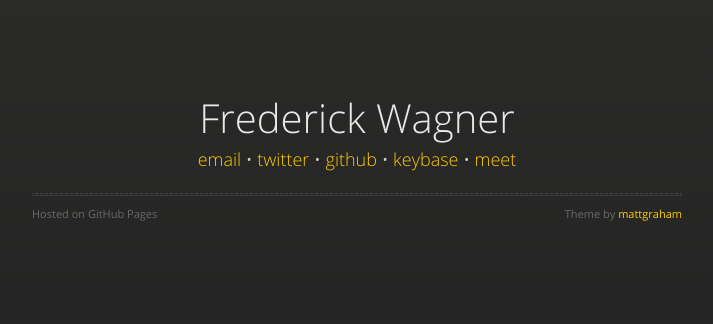
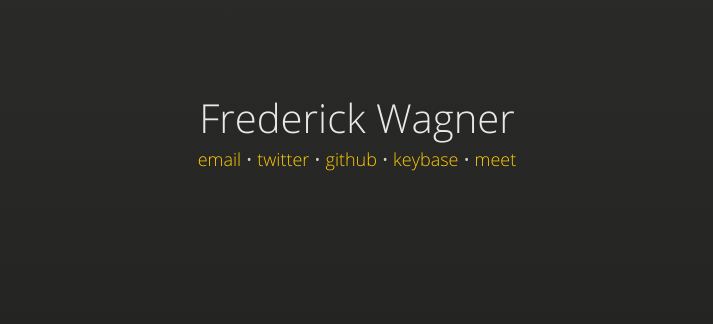
Before and after one commit to doctaphred/doctaphred.github.io, a plain HTML site: page index.html in a window 1280 px wide. Shown: the whole page, without its empty margins (283-996 px from the left). Drawn offline with nearby package versions, Linux system fonts and the light colour scheme.

Commit message:
Remove hr and credits until I have some more content

```diff
--- a/index.html
+++ b/index.html
@@ -34,9 +34,10 @@
             <a href="https://keybase.io/doctaphred">keybase</a> &bull;
             <a href="https://calendly.com/doctaphred/sync">meet</a>
           </p>
-          <hr>
+          <!-- TODO: add some text, then add these back in -->
+          <!-- <hr>
           <span class="credits left">Hosted on GitHub Pages</span>
-          <span class="credits right">Theme by <a href="https://twitter.com/michigangraham">mattgraham</a></span>
+          <span class="credits right">Theme by <a href="https://twitter.com/michigangraham">mattgraham</a></span> -->
         </div>
       </section>
 
```
